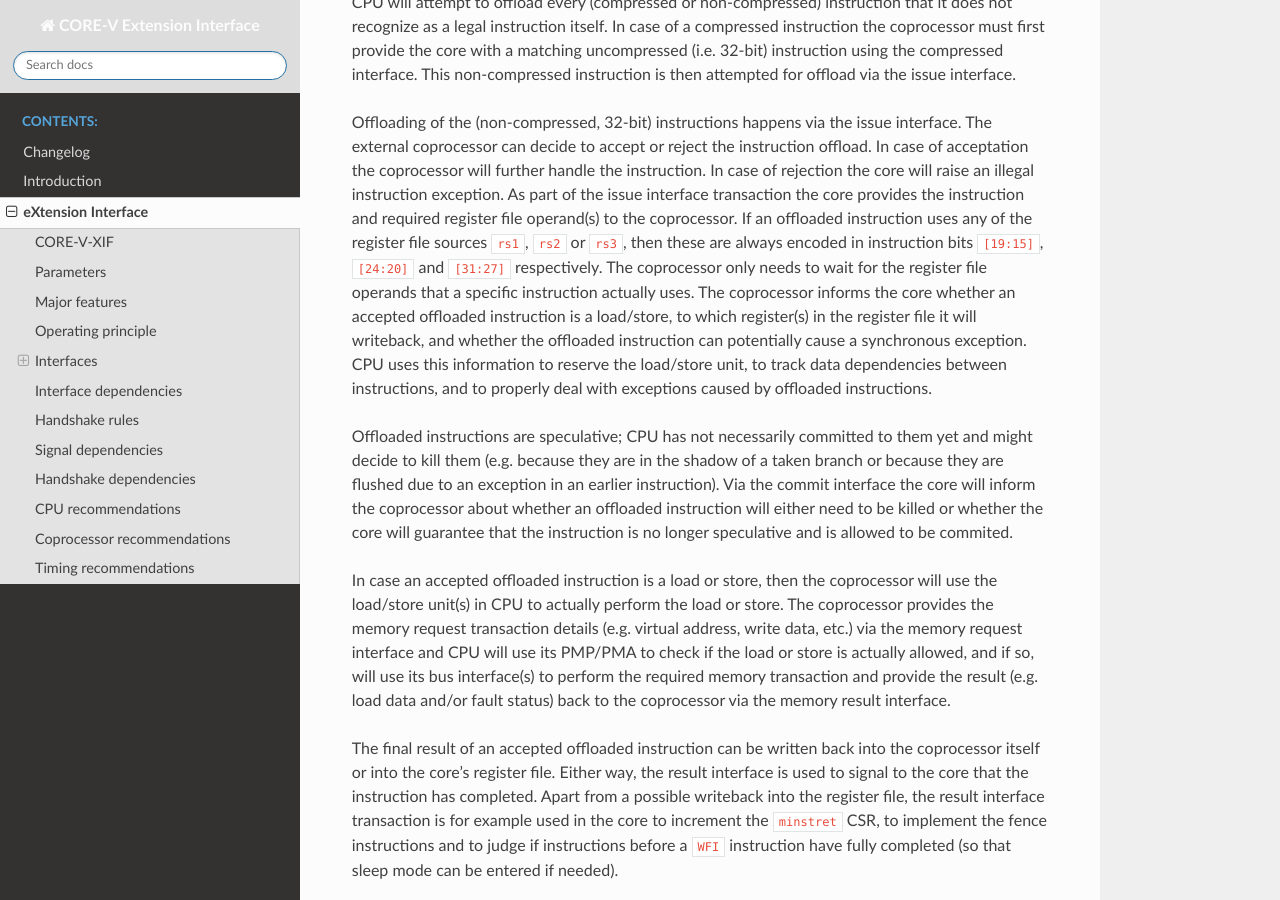
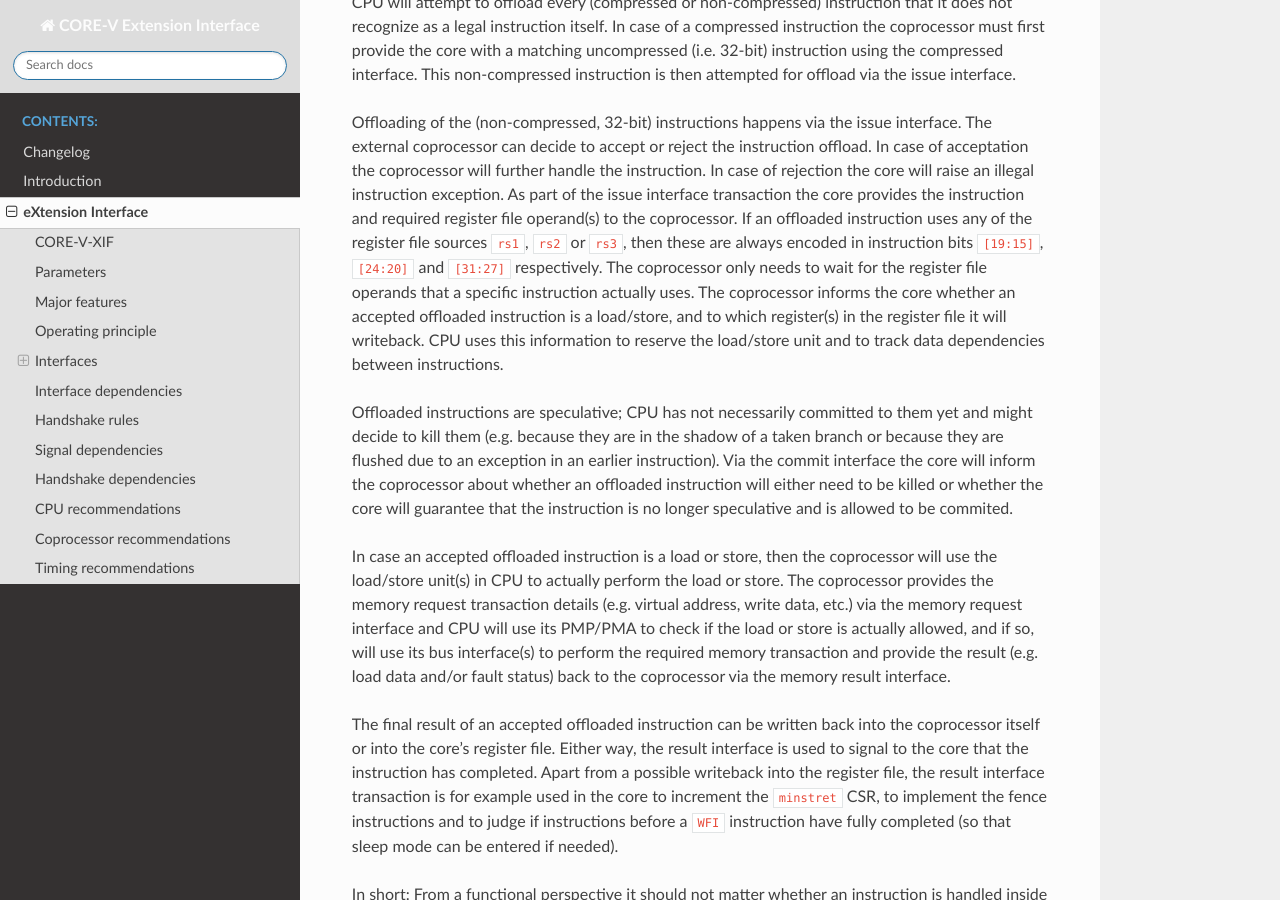
Before and after one commit to openhwgroup/core-v-xif, a Sphinx documentation site: the page built from docs/source/x_ext.rst, in a window 1280 px wide and 900 px high, scrolled down 2902 px. Built offline with Sphinx 7.4.7 and the Read the Docs theme 2.0.0, drawn with Linux system fonts in a browser that asks for light colours; some of the changed text lies outside the part shown.

Commit message:
Removing coprocessor exceptions from the specification

```diff
--- a/docs/source/x_ext.rst
+++ b/docs/source/x_ext.rst
@@ -153,9 +153,8 @@
 As part of the issue interface transaction the core provides the instruction and required register file operand(s) to the |coprocessor|. If
 an offloaded instruction uses any of the register file sources ``rs1``, ``rs2`` or ``rs3``, then these are always encoded in instruction bits ``[19:15]``,
 ``[24:20]`` and ``[31:27]`` respectively. The |coprocessor| only needs to wait for the register file operands that a specific instruction actually uses.
-The |coprocessor| informs the core whether an accepted offloaded instruction is a load/store, to which register(s) in the register file it will writeback, and
-whether the offloaded instruction can potentially cause a synchronous exception. |processor| uses this information to reserve the load/store unit, to track
-data dependencies between instructions, and to properly deal with exceptions caused by offloaded instructions.
+The |coprocessor| informs the core whether an accepted offloaded instruction is a load/store, and to which register(s) in the register file it will writeback.
+|processor| uses this information to reserve the load/store unit and to track data dependencies between instructions.
 
 Offloaded instructions are speculative; |processor| has not necessarily committed to them yet and might decide to kill them (e.g.
 because they are in the shadow of a taken branch or because they are flushed due to an exception in an earlier instruction). Via the commit interface the
@@ -508,9 +507,6 @@
   +------------------------+----------------------+------------------------------------------------------------------------------------------------------------------+
   | ``ecswrite``           | logic                | Will the |coprocessor| perform a writeback in the core to ``mstatus.xs``, ``mstatus.fs``, ``mstatus.vs``?        |
   |                        |                      | A |coprocessor| must signal ``ecswrite`` as 0 for non-accepted instructions.                                     |
-  +------------------------+----------------------+------------------------------------------------------------------------------------------------------------------+
-  | ``exc``                | logic                | Can the offloaded instruction possibly cause a synchronous exception in the |coprocessor| itself?                |
-  |                        |                      | A |coprocessor| must signal ``exc`` as 0 for non-accepted instructions.                                          |
   +------------------------+----------------------+------------------------------------------------------------------------------------------------------------------+
 
 The core shall attempt to offload instructions via the issue interface for the following two main scenarios:
```
Also changed, not shown: other parts of docs/source/x_ext.rst (+2 -0 lines).
